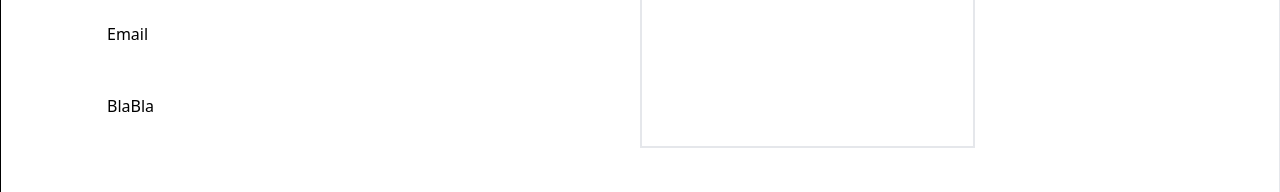
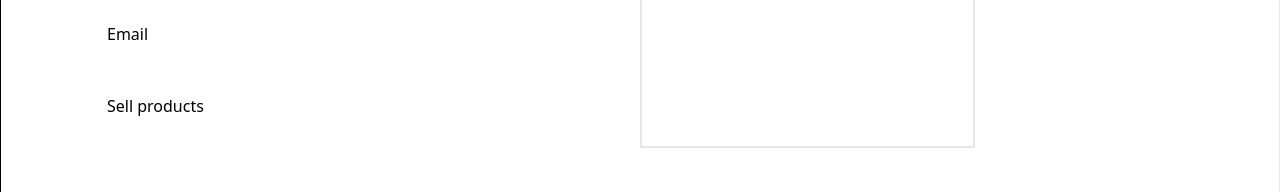
Before and after one commit to Martekode/react-g-bay, a React (Create React App) app in the folder client/: page /profile in a window 1280 px wide. Shown: the part 543-735 px from the top of the page. Built offline with nearby package versions, Linux system fonts and the light colour scheme.

Commit message:
added link to sellpage

```diff
--- a/client/src/pages/Profile.js
+++ b/client/src/pages/Profile.js
@@ -1,6 +1,6 @@
 import Navbar from "../components/Navbar";
 import Footer from "../components/Footer";
-
+import {Link} from "react-router-dom";
 
 function Profile() {
     return (
@@ -15,7 +15,7 @@
                         <div className='static flex flex-col mt-60 ml-10'>
                             <div className='p-6'>Name</div>
                             <div className='p-6'>Email</div>
-                            <div className='p-6'>BlaBla</div>
+                         <Link to="/sell"><div className='p-6'>Sell products</div></Link>
                         </div>
                     </div>
                 <div className='absolute left-1/2 border-2 w-fit h-52 mt-12' >
```
